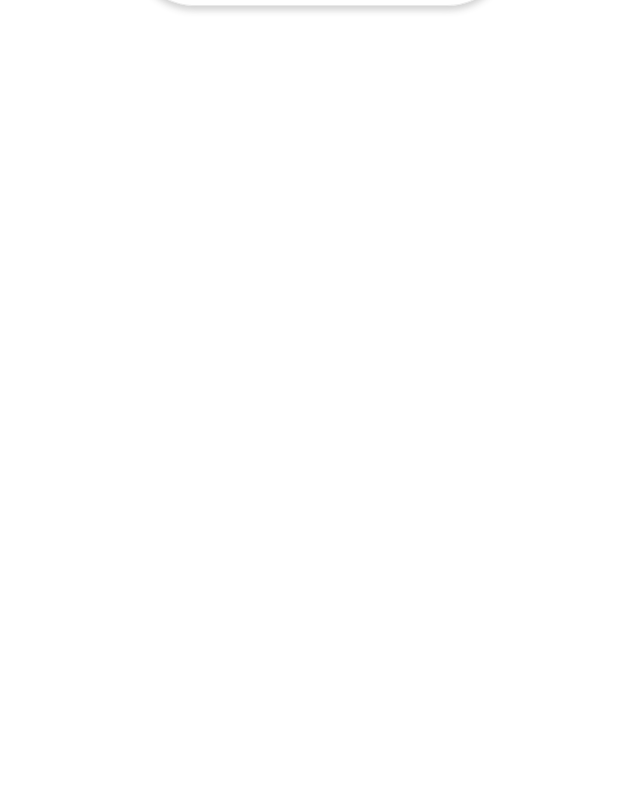
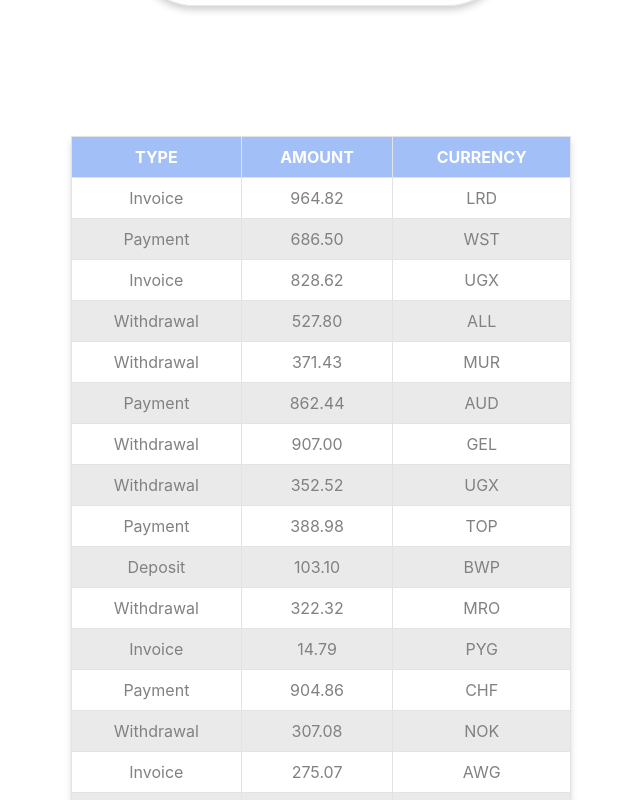
Before and after one commit to Demag0g1/goit-react-hw-01-components, a React (Create React App) app: page / in a window 1280 px wide. Shown: the part 1740-2540 px from the top of the page, without its empty margins (319-959 px from the left). Before the commit the page ends 1846 px from the top, so only its background shows below. Built offline with nearby package versions, Linux system fonts and the light colour scheme.

Commit message:
finish commit

```diff
--- a/src/components/App.jsx
+++ b/src/components/App.jsx
@@ -4,6 +4,8 @@
 import data from './Statistic/data.json';
 import { FriendList } from './FriendList/Friendlist';
 import friends from './FriendList/friends.json';
+import { TransactionHistory } from './HistoryTransactions/TransactionHistory';
+import transactions from './HistoryTransactions/transactions.json';
 
 export const App = () => {
   return (
@@ -26,6 +28,7 @@
       />
       <Statistics title="Upload stats" stats={data} />
       <FriendList friends={friends} />
+      <TransactionHistory transactions={transactions} />
     </div>
   );
 };
--- /dev/null
+++ b/src/components/HistoryTransactions/TransactionHistory.jsx
@@ -0,0 +1,60 @@
+import PropTypes from 'prop-types';
+import css from './TransactionHistory.module.css';
+
+export const TransactionHistory = ({ transactions }) => {
+  return (
+    <table className={css.transactionHistory}>
+      <thead className={css.head}>
+        <tr>
+          <th className={css.th}>Type</th>
+          <th className={css.th}>Amount</th>
+          <th className={css.th}>Currency</th>
+        </tr>
+      </thead>
+      <tbody>
+        {transactions.map(({ id, type, amount, currency }) => {
+          return (
+            <tr className={css.tr} key={id}>
+              <td
+                className={css.td}
+                style={{
+                  textTransform: 'capitalize',
+                  color: '#818181',
+                }}
+              >
+                {type}
+              </td>
+              <td
+                className={css.td}
+                style={{
+                  color: '#818181',
+                }}
+              >
+                {amount}
+              </td>
+              <td
+                className={css.td}
+                style={{
+                  color: '#818181',
+                }}
+              >
+                {currency}
+              </td>
+            </tr>
+          );
+        })}
+      </tbody>
+    </table>
+  );
+};
+
+TransactionHistory.propTypes = {
+  transactions: PropTypes.arrayOf(
+    PropTypes.shape({
+      id: PropTypes.string.isRequired,
+      type: PropTypes.string.isRequired,
+      amount: PropTypes.string.isRequired,
+      currency: PropTypes.string.isRequired,
+    })
+  ).isRequired,
+};
--- /dev/null
+++ b/src/components/HistoryTransactions/TransactionHistory.module.css
@@ -0,0 +1,29 @@
+.transactionHistory {
+    margin: 50px;
+    width: 500px;
+    text-align: center;
+    box-shadow: 0 5px 7px -1px rgba(51, 51, 51, 0.23);
+    border-collapse: collapse;
+}
+
+.head {
+    background-color: rgb(162, 192, 247);
+    color: white;
+    font-size: medium;
+    text-transform: uppercase;
+}
+
+.th {
+    padding: 10px;
+    border: 1px solid rgb(227, 227, 227);
+}
+
+.td {
+    padding: 10px;
+    border: 1px solid rgb(227, 227, 227);
+    color: black;
+}
+
+.tr:nth-child(2n) {
+    background-color: rgb(234, 234, 234);
+}
--- /dev/null
+++ b/src/components/HistoryTransactions/transactions.json
@@ -0,0 +1,122 @@
+[
+  {
+    "id": "1e0700a2-5183-4291-85cc-2065a036a683",
+    "type": "invoice",
+    "amount": "964.82",
+    "currency": "LRD"
+  },
+  {
+    "id": "a30f821b-4d25-4ff0-abdd-e340b3f0dd2b",
+    "type": "payment",
+    "amount": "686.50",
+    "currency": "WST"
+  },
+  {
+    "id": "44dca67a-8e5a-4798-bf8e-b15efd4e1abd",
+    "type": "invoice",
+    "amount": "828.62",
+    "currency": "UGX"
+  },
+  {
+    "id": "ea8ed3dc-2b68-4a53-905a-53ecb0adef33",
+    "type": "withdrawal",
+    "amount": "527.80",
+    "currency": "ALL"
+  },
+  {
+    "id": "ea76146a-0b00-4b80-bc02-a8c822176712",
+    "type": "withdrawal",
+    "amount": "371.43",
+    "currency": "MUR"
+  },
+  {
+    "id": "63ca02f9-d637-46b5-9237-f3b24425e029",
+    "type": "payment",
+    "amount": "862.44",
+    "currency": "AUD"
+  },
+  {
+    "id": "ed0263e8-59a5-4bf1-87e0-2bb88e53dc34",
+    "type": "withdrawal",
+    "amount": "907.00",
+    "currency": "GEL"
+  },
+  {
+    "id": "6013bad0-750c-4691-8bc2-d8f2b43969c4",
+    "type": "withdrawal",
+    "amount": "352.52",
+    "currency": "UGX"
+  },
+  {
+    "id": "252c7be4-8b06-4fa7-8d42-61fb835b70d5",
+    "type": "payment",
+    "amount": "388.98",
+    "currency": "TOP"
+  },
+  {
+    "id": "4eaab41b-b967-40ac-82ed-85fc66f646f1",
+    "type": "deposit",
+    "amount": "103.10",
+    "currency": "BWP"
+  },
+  {
+    "id": "9648a350-8469-42d5-8bf3-18090de5fe67",
+    "type": "withdrawal",
+    "amount": "322.32",
+    "currency": "MRO"
+  },
+  {
+    "id": "9c5c25fb-1a95-4b2f-8d1f-4c4426d677cc",
+    "type": "invoice",
+    "amount": "14.79",
+    "currency": "PYG"
+  },
+  {
+    "id": "43ef232c-80e9-4d6f-b48a-b22405620de3",
+    "type": "payment",
+    "amount": "904.86",
+    "currency": "CHF"
+  },
+  {
+    "id": "5161682e-e620-4019-ab0a-24ceb10fbd20",
+    "type": "withdrawal",
+    "amount": "307.08",
+    "currency": "NOK"
+  },
+  {
+    "id": "7b119d71-42e6-4c42-a141-6818b07bb9ff",
+    "type": "invoice",
+    "amount": "275.07",
+    "currency": "AWG"
+  },
+  {
+    "id": "a4f65722-65c4-4c28-b1f4-b8ed988bb205",
+    "type": "deposit",
+    "amount": "213.10",
+    "currency": "STD"
+  },
+  {
+    "id": "c6e5784b-0ca3-48d6-86e5-b5128af5a523",
+    "type": "invoice",
+    "amount": "116.11",
+    "currency": "CUP CUC"
+  },
+  {
+    "id": "c9ebed6a-3a02-4b49-ac0d-0534b51f2bfd",
+    "type": "invoice",
+    "amount": "878.67",
+    "currency": "HKD"
+  },
+  {
+    "id": "a4a98b0e-b22c-438b-9f83-de2df52110c8",
+    "type": "invoice",
+    "amount": "725.03",
+    "currency": "UYU UYI"
+  },
+  {
+    "id": "b39bfa7a-0166-4c47-94d6-87d20590f746",
+    "type": "payment",
+    "amount": "405.45",
+    "currency": "MDL"
+  }
+]
```
